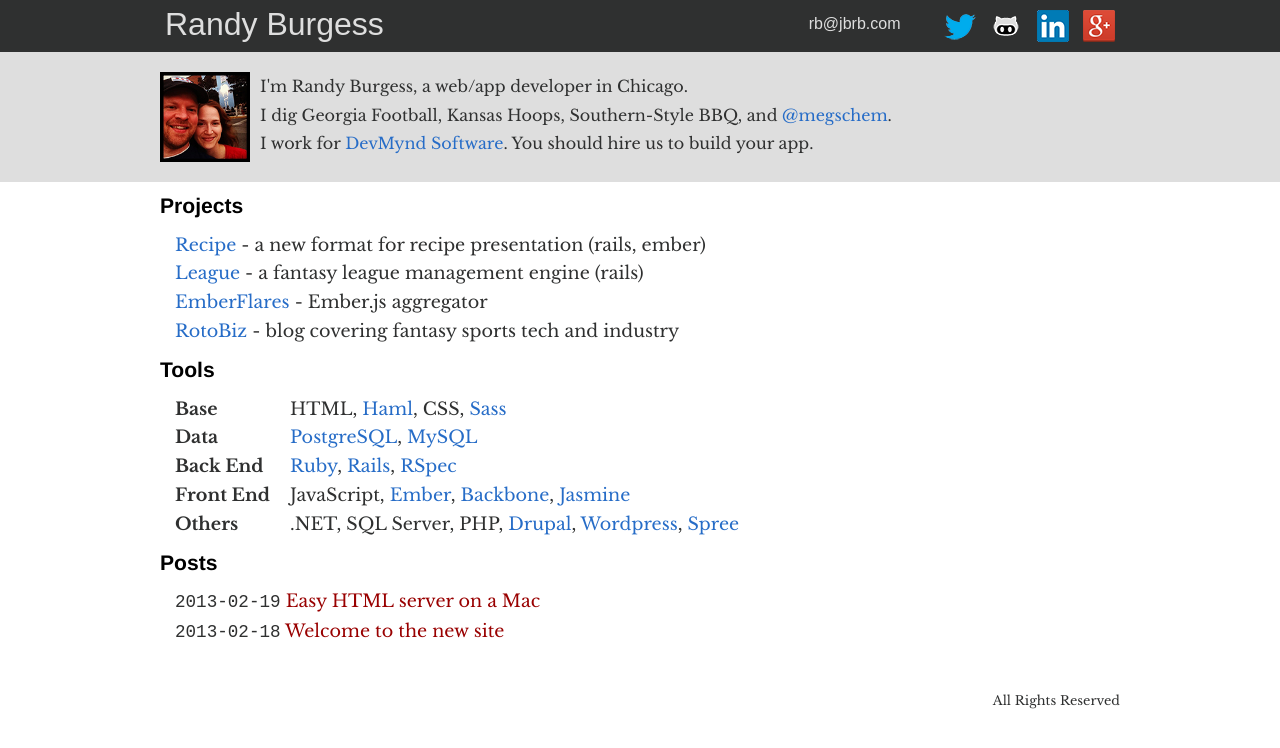
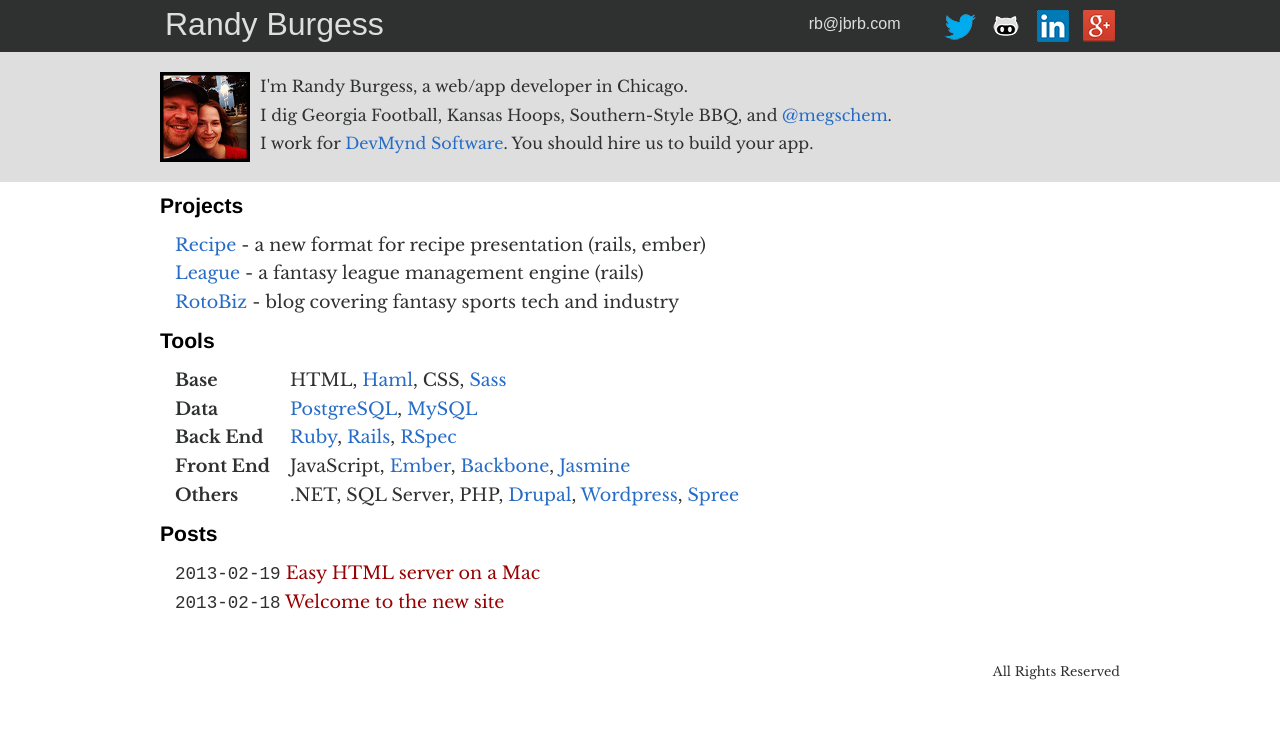
Before and after one commit to wrburgess/wrburgess.github.com, a Jekyll site: the page built from index.html, in a window 1280 px wide. Shown: the top 748 px of the page. Built offline with Jekyll 4.4.1, drawn with Linux system fonts in a browser that asks for light colours; some web fonts are replaced; Markdown is read by kramdown in place of the engine named in the settings.

Commit message:
removing emberflares link

```diff
--- a/index.html
+++ b/index.html
@@ -16,7 +16,7 @@
     <ul>
       <li><a href="http://github.com/wrburgess/recipe-server" title="Recipe Server Repo">Recipe</a> - a new format for recipe presentation (rails, ember)</li>
       <li><a href="http://github.com/wrburgess/league-server" title="League Server Repo">League</a> - a fantasy league management engine (rails)</li>
-      <li><a href="http://emberflares.com" title="EmberFlares Site">EmberFlares</a> - Ember.js aggregator</li>
+      <!-- <li><a href="http://emberflares.com" title="EmberFlares Site">EmberFlares</a> - Ember.js aggregator</li> !-->
       <li><a href="http://rotobiz.com" title="RotoBiz Site">RotoBiz</a> - blog covering fantasy sports tech and industry</li>
     <ul>
   </div>
```
